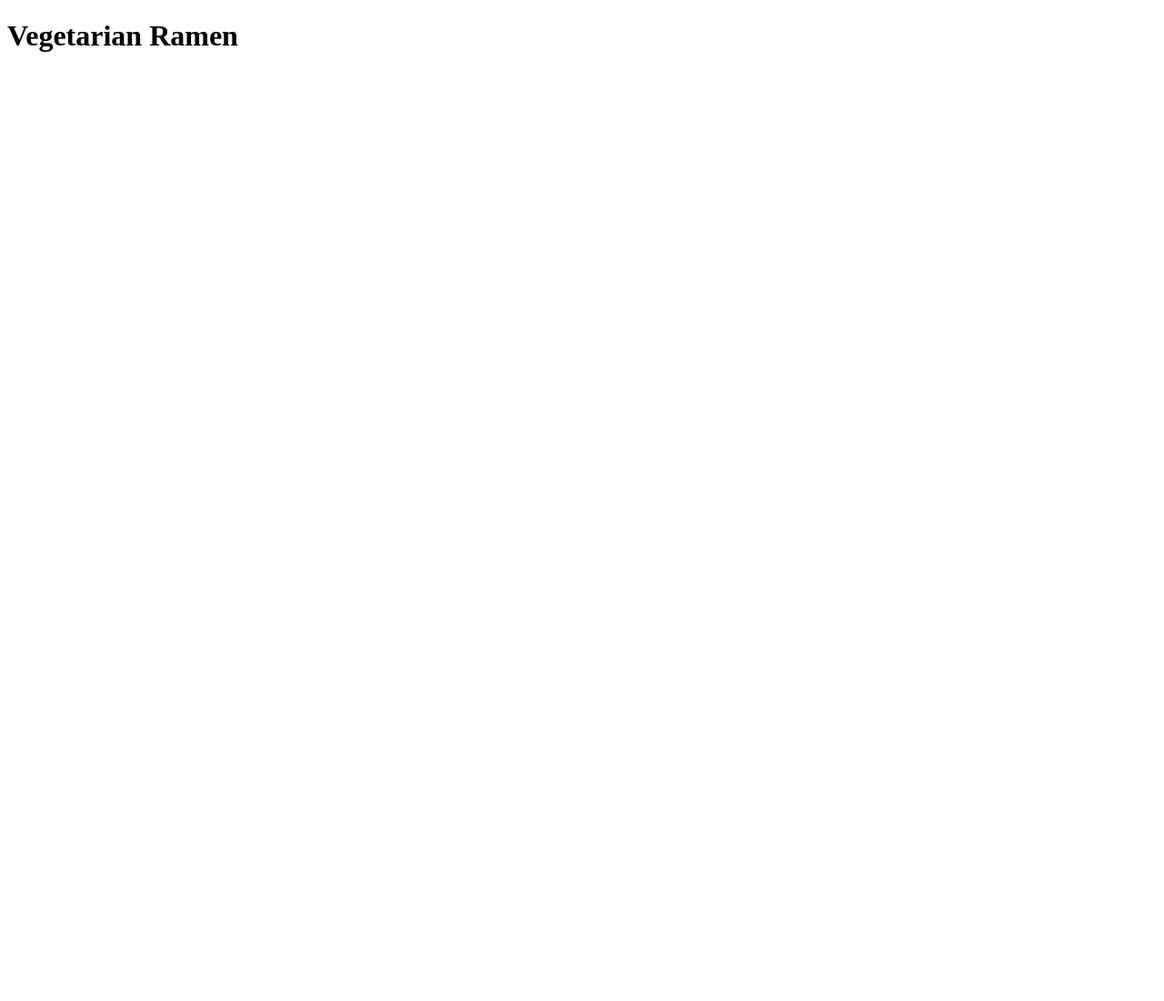
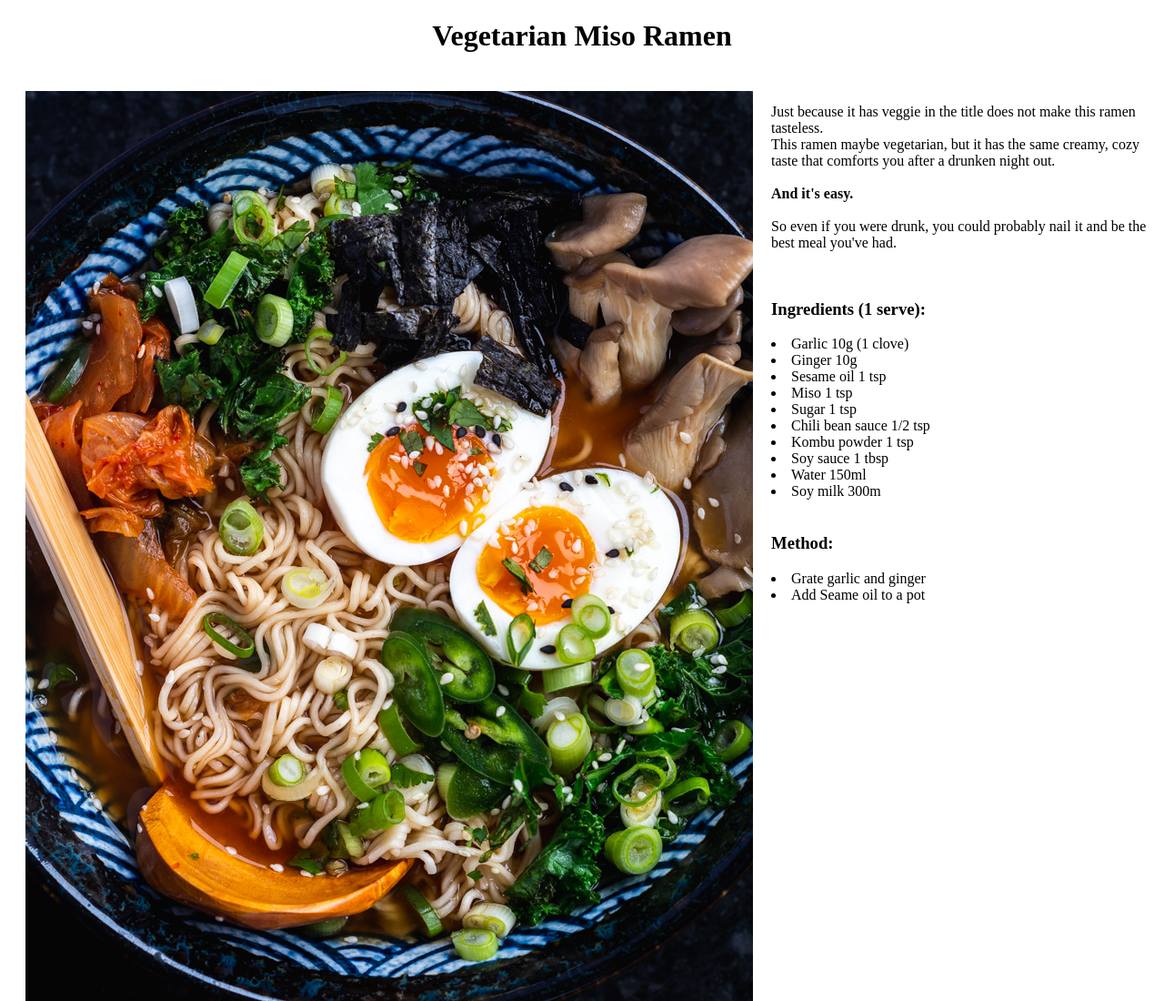
Before and after one commit to meganweblearnings/odin-recipes, a plain HTML site: page recipes/ramen.html in a window 1280 px wide. Shown: the whole page at 91% size. Before the commit the page ends 800 px from the top, so only its background shows below. Drawn offline with Linux system fonts and the light colour scheme.

Commit message:
added content to page

```diff
--- a/recipes/ramen.html
+++ b/recipes/ramen.html
@@ -1,4 +1,33 @@
 <!DOCTYPE html>
 <html lang="en">
-    <head><h1>Vegetarian Ramen</h1></head>
+    <head><center><h1>Vegetarian Miso Ramen</h1></head></center>
+<img src="../images/Ramen.jpg"alt="Vegetarian Miso Ramen Image"style="float: left; padding: 20px">
+<br>
+<p>Just because it has veggie in the title does not make this ramen tasteless.
+    <br>This ramen maybe vegetarian, but it has the same creamy, cozy taste that comforts you after a drunken
+    night out. <br><br><strong>And it's easy.</strong><br><br>So even if you were drunk, you could probably nail it and be the best
+    meal you've had.
+</p>
+<br>
+<h3>Ingredients (1 serve):</h3>
+<ul{text-align: center; list-style-position: inside;}>
+    <li>Garlic 10g (1 clove)</li>
+    <li>Ginger 10g </li>
+    <li>  Sesame oil 1 tsp </li>
+    <li>  Miso 1 tsp </li>
+    <li>  Sugar 1 tsp </li>
+    <li> Chili bean sauce 1/2 tsp </li>
+    <li> Kombu powder 1 tsp </li>
+    <li> Soy sauce 1 tbsp </li>
+    <li>  Water 150ml </li>
+    <li> Soy milk 300m</li>
+</ul>
+<br>
+<h3>Method:</h3>
+<ol{text-align: center; list-style-position: inside;}>
+    <li>Grate garlic and ginger</li>
+    <li>Add Seame oil to a pot</li>
+
+</ol>
+
 </html>
```
Also changed, not shown: recipes/index.html (+1 -1 lines), images/Ramen.jpg (added).
